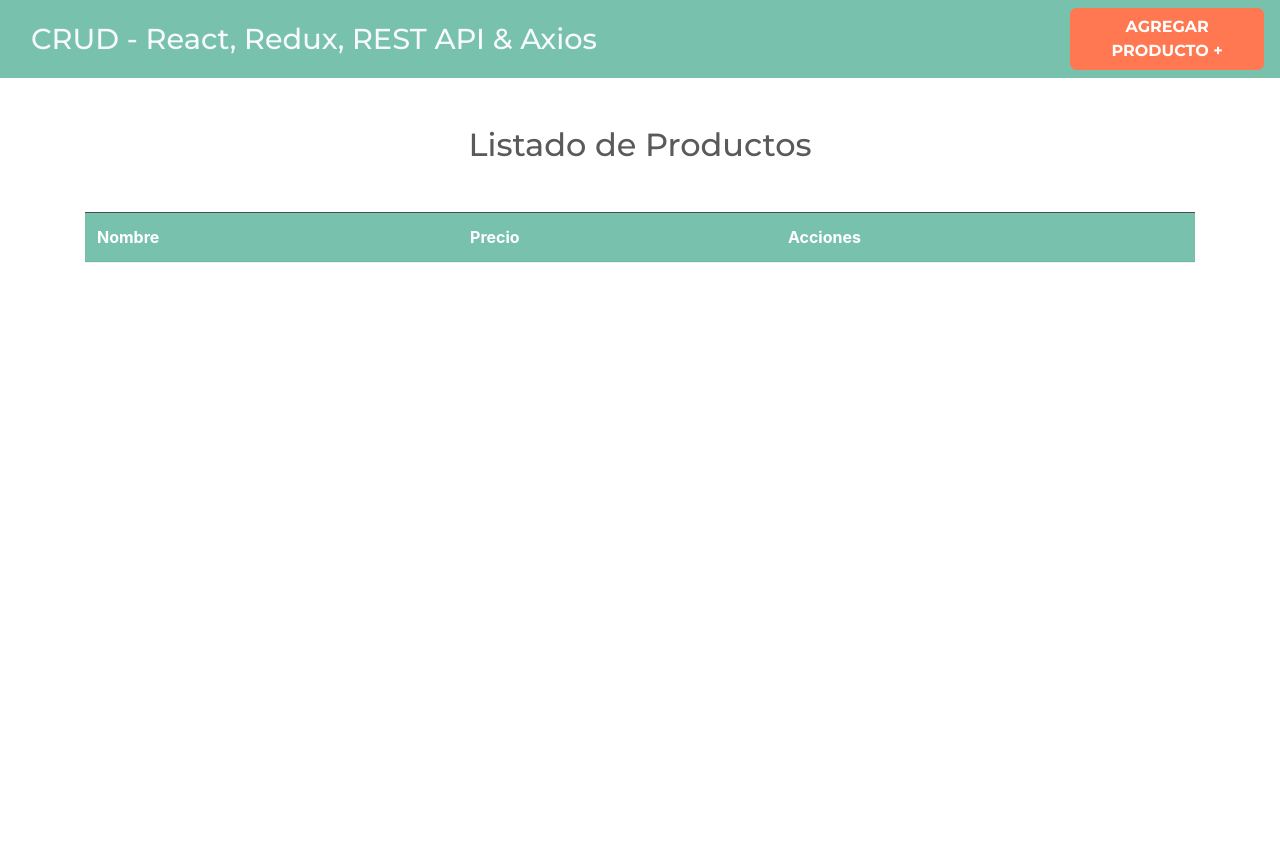
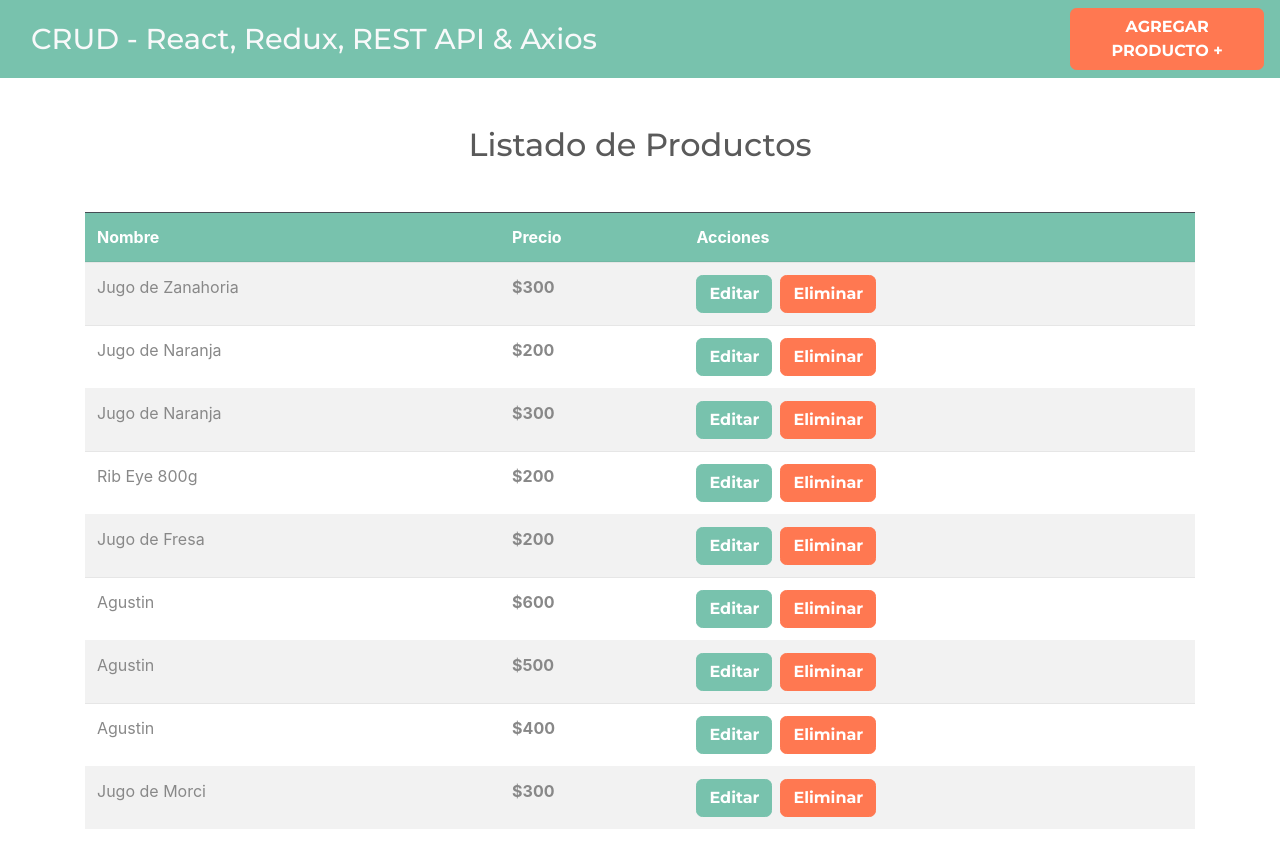
Before and after one commit to Agustin-morcillo/Products_CRUD_Redux, a React (Create React App) app: page / in a window 1280 px wide. Before the commit the page ends 800 px from the top, so only its background shows below. Built offline with nearby package versions, Linux system fonts and the light colour scheme; data requests are answered from the project's data file.

Commit message:
get products action

```diff
--- a/db.json
+++ b/db.json
@@ -2,28 +2,48 @@
   "products": [
     {
       "id": 1,
-      "nombre": "Jugo de Zanahoria",
-      "precio": "31111"
+      "name": "Jugo de Zanahoria",
+      "price": "300"
     },
     {
       "id": 2,
-      "nombre": "Jugo de Naranja",
-      "precio": "1"
+      "name": "Jugo de Naranja",
+      "price": "200"
     },
     {
-      "nombre": "Jugo de Naranja",
-      "precio": "300",
+      "name": "Jugo de Naranja",
+      "price": "300",
       "id": 3
     },
     {
-      "nombre": "Rib Eye 800g",
-      "precio": "200",
+      "name": "Rib Eye 800g",
+      "price": "200",
       "id": 4
     },
     {
-      "nombre": "Jugo de Fresa",
-      "precio": "200",
+      "name": "Jugo de Fresa",
+      "price": "200",
       "id": 5
+    },
+    {
+      "name": "Agustin",
+      "price": 600,
+      "id": 6
+    },
+    {
+      "name": "Agustin",
+      "price": 500,
+      "id": 7
+    },
+    {
+      "name": "Agustin",
+      "price": 400,
+      "id": 8
+    },
+    {
+      "name": "Jugo de Morci",
+      "price": 300,
+      "id": 9
     }
   ]
 }
--- a/src/actions/ProductsAction.js
+++ b/src/actions/ProductsAction.js
@@ -1,7 +1,10 @@
 import {
-    ADD_PRODUCT,
+    ADD_PRODUCT_LOADING,
     ADD_PRODUCT_SUCCESSFUL,
-    ADD_PRODUCT_ERROR
+    ADD_PRODUCT_ERROR,
+    GET_PRODUCTS_LOADING,
+    GET_PRODUCTS_SUCCESSFUL,
+    GET_PRODUCTS_ERROR
 } from "../types"
 import axiosClient from "../config/axios"
 import Swal from "sweetalert2"
@@ -9,7 +12,7 @@ import Swal from "sweetalert2"
 export function createProductAction(product, history) {
     return async (dispatch) => {
 
-        dispatch(addProduct())
+        dispatch(addProductLoading())
 
         try {
             await axiosClient.post("/products", product)
@@ -39,8 +42,9 @@ export function createProductAction(product, history) {
     }
 }
 
-const addProduct = () => ({
-    type: ADD_PRODUCT
+const addProductLoading = () => ({
+    type: ADD_PRODUCT_LOADING,
+    payload: true
 })
 
 const addProductSuccessful = (product) => ({
@@ -52,3 +56,33 @@ const addProductError = (errorState) => ({
     type: ADD_PRODUCT_ERROR,
     payload: errorState
 })
+
+
+export function getProductsAction() {
+    return async (dispatch) => {
+        dispatch(getProductsLoading())
+
+        try {
+            const response = await axiosClient.get("/products")
+            dispatch(getProductsSuccessful(response.data))
+        } catch (error) {
+            console.log(error)
+            dispatch(getProductsError(true))
+        }
+    }
+}
+
+const getProductsLoading = () => ({
+    type: GET_PRODUCTS_LOADING,
+    payload: true
+})
+
+const getProductsSuccessful = (products) => ({
+    type: GET_PRODUCTS_SUCCESSFUL,
+    payload: products
+})
+
+const getProductsError = (errorState) => ({
+    type: GET_PRODUCTS_ERROR,
+    payload: errorState
+})
--- /dev/null
+++ b/src/components/Product.js
@@ -0,0 +1,23 @@
+import React from 'react'
+import {Link} from "react-router-dom"
+
+export default function Product({product}) {
+
+    const {name,price,id} = product
+
+    return (
+        <tr>
+            <td>{name}</td>
+            <td><span className="font-weight-bold">${price}</span></td>
+            <td className="acciones">
+                <Link to={`/products/edit/${id}`} className="btn btn-primary mr-2">
+                    Editar
+                </Link>
+                <button
+                    type="button"
+                    className="btn btn-danger"
+                >Eliminar</button>
+            </td>
+        </tr>
+    )
+}
--- a/src/components/Products.js
+++ b/src/components/Products.js
@@ -1,10 +1,39 @@
-import React from 'react'
+import React,{useEffect} from 'react'
+import {useDispatch, useSelector} from "react-redux"
+import Product from './Product';
+import Spinner from './Spinner';
+
+/* Redux actions */
+import {getProductsAction} from "../actions/ProductsAction"
+
 
 export default function Products() {
+
+    const dispatch = useDispatch();
+
+    const products = useSelector(state => state.products.products)
+    const error = useSelector(state => state.products.error)
+    const loading = useSelector(state => state.products.loading)
+
+
+    useEffect(() => {
+        const getProducts = () => dispatch(getProductsAction())
+        getProducts()
+    }, [])
+
     return (
         <>
             <h2 className="text-center my-5">Listado de Productos</h2>
 
+            {error && <p className="font-weight-bold alert alert-danger text-center mt-4">Hubo un error</p>}
+
+            {
+                loading &&
+                <>
+                    <Spinner />
+                    <p className="text-center">Cargando...</p>
+                </>
+            }
             <table className="table table-striped">
                 <thead className="bg-primary table-dark">
                     <tr>
@@ -14,7 +43,16 @@ export default function Products() {
                     </tr>
                 </thead>
                 <tbody>
-
+                    {
+                        products.length < 1 ? "No hay productos"
+                        :
+                        products.map(product => (
+                            <Product
+                                key={product.id}
+                                product={product}
+                            />
+                        ))
+                    }
                 </tbody>
             </table>
         </>
--- a/src/reducers/ProductsReducer.js
+++ b/src/reducers/ProductsReducer.js
@@ -1,7 +1,10 @@
 import {
-    ADD_PRODUCT,
+    ADD_PRODUCT_LOADING,
     ADD_PRODUCT_SUCCESSFUL,
-    ADD_PRODUCT_ERROR
+    ADD_PRODUCT_ERROR,
+    GET_PRODUCTS_LOADING,
+    GET_PRODUCTS_SUCCESSFUL,
+    GET_PRODUCTS_ERROR
 } from "../types"
 
 
@@ -14,10 +17,11 @@ const initalState = {
 
 export default function(state = initalState, action) {
     switch (action.type) {
-        case ADD_PRODUCT:
+        case ADD_PRODUCT_LOADING:
+        case GET_PRODUCTS_LOADING:
             return {
                 ...state,
-                loading: true,
+                loading: action.payload,
             }
         case ADD_PRODUCT_SUCCESSFUL:
             return {
@@ -26,9 +30,16 @@ export default function(state = initalState, action) {
                 loading: false,
             }
         case ADD_PRODUCT_ERROR:
+        case GET_PRODUCTS_ERROR:
             return {
                 ...state,
                 error: action.payload,
+                loading: false
+            }
+        case GET_PRODUCTS_SUCCESSFUL:
+            return {
+                products: action.payload,
+                error: false,
                 loading: false
             }
         default:
--- a/src/types/index.js
+++ b/src/types/index.js
@@ -1,3 +1,7 @@
-export const ADD_PRODUCT = "ADD_PRODUCT"
+export const ADD_PRODUCT_LOADING = "ADD_PRODUCT_LOADING"
 export const ADD_PRODUCT_SUCCESSFUL = "ADD_PRODUCT_SUCCESSFUL"
 export const ADD_PRODUCT_ERROR = "ADD_PRODUCT_ERROR"
+
+export const GET_PRODUCTS_LOADING = "GET_PRODUCTS_LOADING"
+export const GET_PRODUCTS_SUCCESSFUL = "GET_PRODUCTS_SUCCESSFUL"
+export const GET_PRODUCTS_ERROR = "GET_PRODUCTS_ERROR"
```
